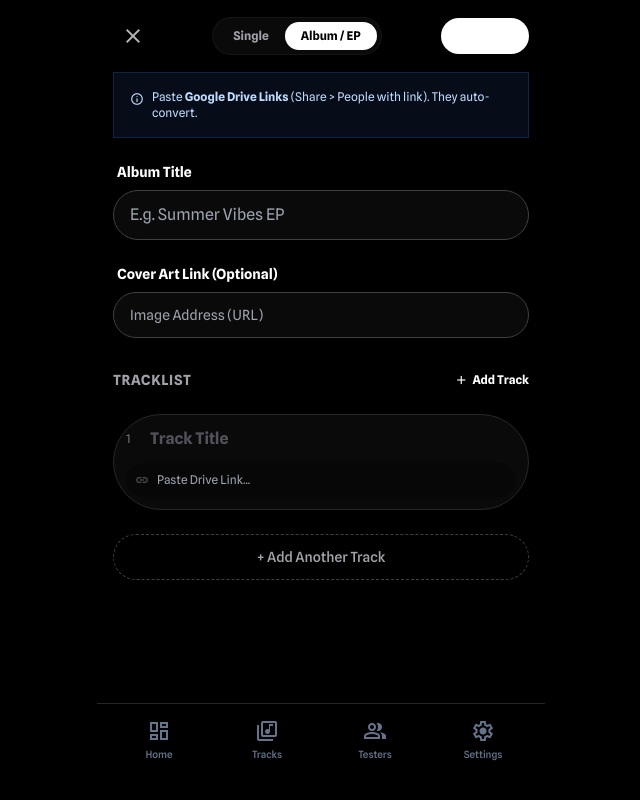
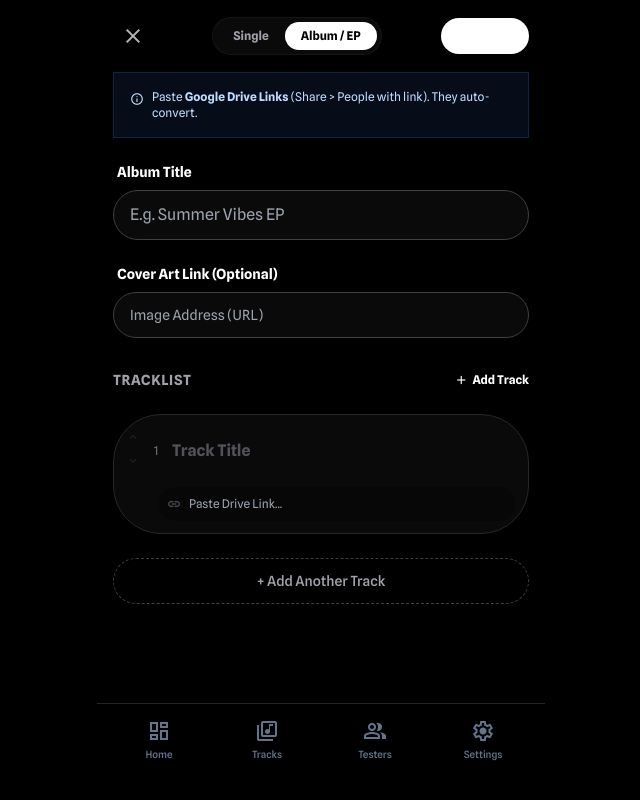
Before and after one commit to P34KPK/beta-beat-app, a React (Vite) app: page /artist-ab-setup in a window 1280 px wide. Both pictures are taken after a click on the button "Album / EP". Shown: the top 800 px of the page, without its empty margins (319-959 px from the left). Built offline with nearby package versions, Linux system fonts and the light colour scheme.

Commit message:
Add Track Reorder Controls to Album Setup

```diff
--- a/src/pages/ArtistABSetup.jsx
+++ b/src/pages/ArtistABSetup.jsx
@@ -57,6 +57,20 @@ const ArtistABSetup = () => {
             }
             return { ...t, [field]: value };
         }));
+    };
+
+    const moveTrackUp = (index) => {
+        if (index === 0) return;
+        const newTracks = [...albumTracks];
+        [newTracks[index - 1], newTracks[index]] = [newTracks[index], newTracks[index - 1]];
+        setAlbumTracks(newTracks);
+    };
+
+    const moveTrackDown = (index) => {
+        if (index === albumTracks.length - 1) return;
+        const newTracks = [...albumTracks];
+        [newTracks[index + 1], newTracks[index]] = [newTracks[index], newTracks[index + 1]];
+        setAlbumTracks(newTracks);
     };
 
     const handleLaunch = () => {
@@ -201,9 +215,17 @@ const ArtistABSetup = () => {
 
                         <div className="flex flex-col gap-3">
                             {albumTracks.map((track, index) => (
-                                <div key={track.id} className="bg-surface-dark p-3 rounded-xl border border-zinc-800 flex flex-col gap-3 relative">
+                                <div key={track.id} className="bg-surface-dark p-3 rounded-xl border border-zinc-800 flex flex-col gap-3 relative animate-fadeIn">
                                     <div className="flex items-center gap-2">
-                                        <span className="text-zinc-500 text-xs font-mono w-4">{index + 1}</span>
+                                        <div className="flex flex-col text-zinc-600">
+                                            <button onClick={() => moveTrackUp(index)} disabled={index === 0} className="hover:text-white disabled:opacity-30 disabled:hover:text-zinc-600">
+                                                <span className="material-symbols-outlined text-sm">expand_less</span>
+                                            </button>
+                                            <button onClick={() => moveTrackDown(index)} disabled={index === albumTracks.length - 1} className="hover:text-white disabled:opacity-30 disabled:hover:text-zinc-600">
+                                                <span className="material-symbols-outlined text-sm">expand_more</span>
+                                            </button>
+                                        </div>
+                                        <span className="text-zinc-500 text-xs font-mono w-4 text-center">{index + 1}</span>
                                         <input
                                             type="text"
                                             placeholder="Track Title"
@@ -212,12 +234,12 @@ const ArtistABSetup = () => {
                                             onChange={(e) => updateAlbumTrack(track.id, 'title', e.target.value)}
                                         />
                                         {albumTracks.length > 1 && (
-                                            <button onClick={() => removeAlbumTrack(track.id)} className="text-zinc-500 hover:text-red-400">
+                                            <button onClick={() => removeAlbumTrack(track.id)} className="text-zinc-500 hover:text-red-400 ml-2">
                                                 <span className="material-symbols-outlined text-lg">delete</span>
                                             </button>
                                         )}
                                     </div>
-                                    <div className={`flex items-center gap-2 bg-black/30 rounded-lg px-2 py-1.5 border ${track.valid ? 'border-green-500/30' : 'border-transparent'}`}>
+                                    <div className={`flex items-center gap-2 bg-black/30 rounded-lg px-2 py-1.5 border ${track.valid ? 'border-green-500/30' : 'border-transparent'} ml-8`}>
                                         <span className={`material-symbols-outlined text-sm ${track.valid ? 'text-green-500' : 'text-zinc-600'}`}>link</span>
                                         <input
                                             type="text"
```
